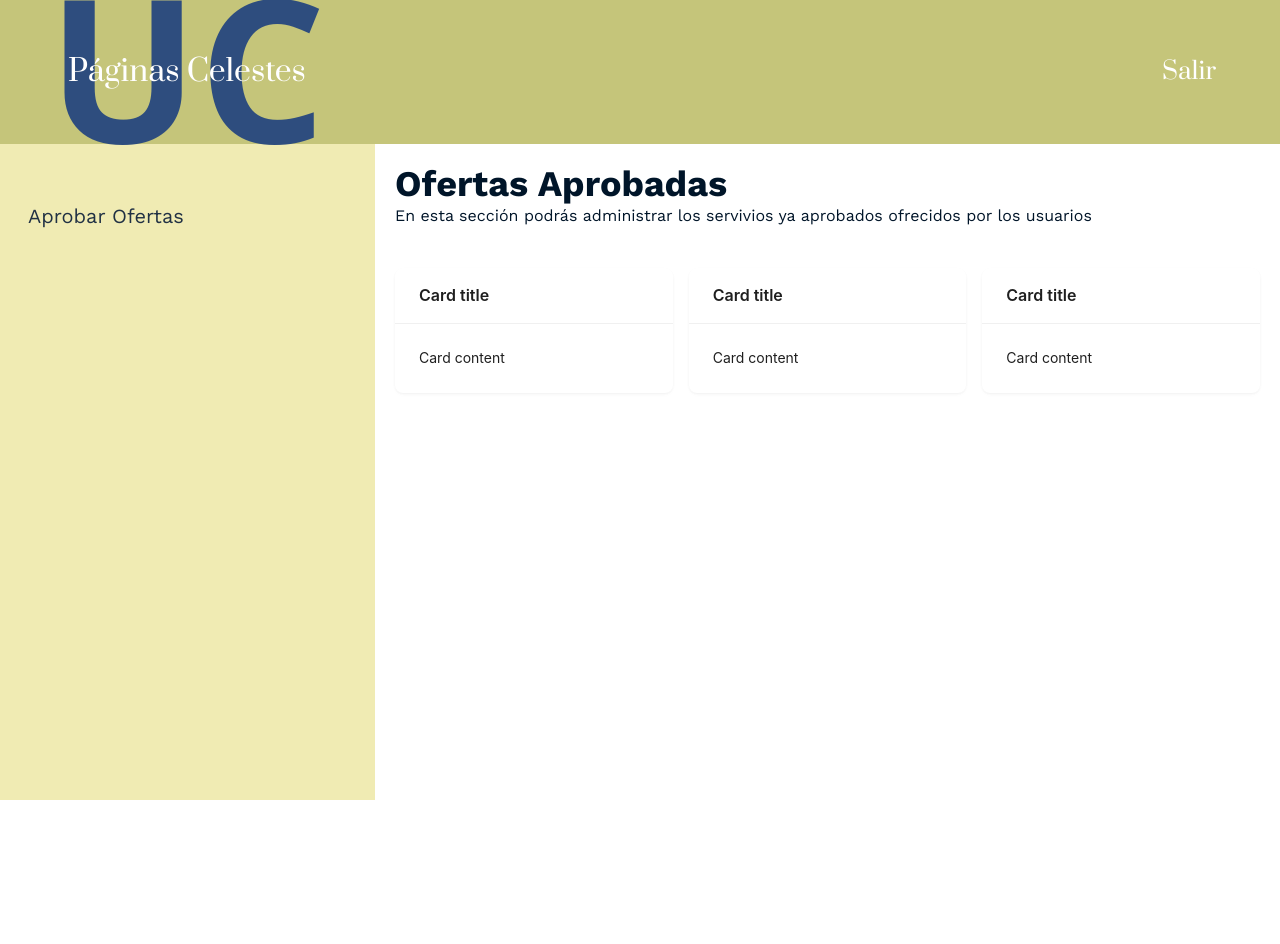
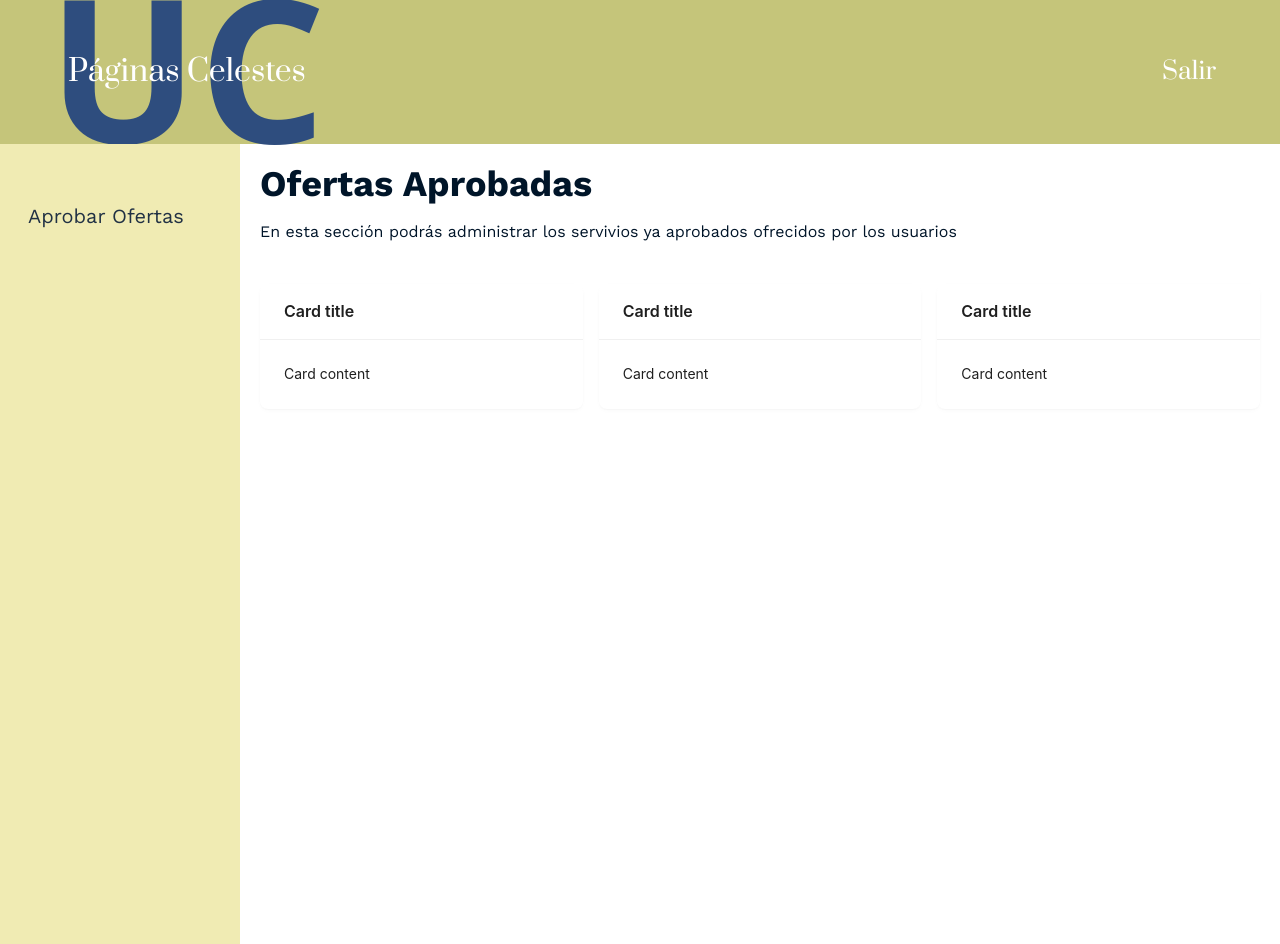
Before and after one commit to dsilvc/frontend-grupo1, a Next.js app: page /admin/OfertasAprobadas in a window 1280 px wide. Before the commit the page ends 800 px from the top, so only its background shows below. Built offline with nearby package versions, Linux system fonts and the light colour scheme; a web font is replaced by a local one.

Commit message:
fix no services bug and design quick fices

```diff
--- a/components/Layout.tsx
+++ b/components/Layout.tsx
@@ -1,7 +1,5 @@
 import Link from "next/link";
 import { FunctionComponent, ReactNode } from "react";
-
-
 
 type LayoutProps = {
   children: React.ReactNode;
@@ -11,7 +9,6 @@ const Layout: FunctionComponent<LayoutProps> = ({ children }) => {
   return (
     <div className="flex flex-col">
       <div className="flex h-[6rem] w-screen items-center justify-between bg-[#283645] pl-[47.5px] pr-16">
-
         <div className="relative flex items-center justify-center overflow-clip">
           <Link href="/main/ExplorarClases">
             <h1 className="mb-3 text-[8rem] font-bold  font-pragati-narrow text-[#266dd869]">UC</h1>
@@ -30,7 +27,7 @@ const Layout: FunctionComponent<LayoutProps> = ({ children }) => {
         </div>
       </div>
       <div className="flex flex-1">
-        <div className="h-[100vh] w-[15em] flex-col items-center bg-[#d2dff4] py-[20px]">
+        <div className="h-[100vh] w-[15em] flex-col items-center bg-[#d2dff4] py-[20px] sticky top-0 overflow-auto">
           <div className="mt-[38px] w-full flex-col space-y-[21px] px-7">
             <Link href="/main/ExplorarClases" className="font-work-sans text-xl text-[#213144]">
               Explorar Clases
@@ -56,7 +53,6 @@ const Layout: FunctionComponent<LayoutProps> = ({ children }) => {
           {children}
         </div>
       </div>
-
     </div>
   );
 };
--- a/components/LayoutAdmin.tsx
+++ b/components/LayoutAdmin.tsx
@@ -26,7 +26,7 @@ const LayoutAdmin: FunctionComponent<LayoutProps> = ({ children }) => {
         </div>
       </div>
       <div className="flex flex-1">
-        <div className="h-[calc(100vh-144px)] w-[375px] flex-col items-center bg-[#F0EBB3] py-[20px]">
+        <div className="h-[100vh] w-[15em] flex-col items-center bg-[#F0EBB3] py-[20px] sticky top-0 overflow-auto">
           <div className="mt-[38px] w-full flex-col space-y-[21px] px-7">
             <Link href="PendientesAprobacion" className="font-work-sans text-xl text-[#213144]">
               Aprobar Ofertas
--- a/pages/admin/OfertasAprobadas.tsx
+++ b/pages/admin/OfertasAprobadas.tsx
@@ -5,7 +5,7 @@ import React from 'react';
 export default function OfertasAprobadas() {
   return (
     <LayoutAdmin>
-      <h1 className="font-work-sans text-4xl text-[#001529] font-bold" >Ofertas Aprobadas</h1>
+      <h1 className="font-work-sans text-4xl text-[#001529] font-bold pb-[1rem]" >Ofertas Aprobadas</h1>
       <div className="mb-10">
         <h3 className="font-work-sans text-[#001529]">En esta sección podrás administrar los servivios ya aprobados ofrecidos por los
           usuarios</h3>
--- a/pages/admin/PendientesAprobacion.tsx
+++ b/pages/admin/PendientesAprobacion.tsx
@@ -77,7 +77,10 @@ export default function PendientesAprobacion() {
       </Row>
 
       <Row gutter={[16, 16]}>
-        {services.map((service: any) => (
+        {
+          services && services.length > 0 ? (
+            services.map((service: any) => {
+              return (
                 <Col xs={24} sm={12} md={8} lg={6} key={service.id}>
                   <Card cover={<img alt="example" src="https://www.the74million.org/wp-content/uploads/2023/02/iStock-470493341-copy.jpg" />}>
                     <Card.Meta title={service.class_id ? service.clase.name : 'Clase'} description={`Usuario: ${service.user.firstName + ' ' + service.user.lastName}`} />
@@ -95,7 +98,12 @@ export default function PendientesAprobacion() {
                     </Row>
                   </Card>
                 </Col>
-        ))}
+              )
+            })
+          ) : (
+            <Typography.Text>No hay servicios disponibles por el momento</Typography.Text>
+          )
+        }
       </Row>
     </LayoutAdmin>
   );
--- a/pages/main/ExplorarClases.tsx
+++ b/pages/main/ExplorarClases.tsx
@@ -143,6 +143,7 @@ export default function Explorar() {
 
       <Row gutter={[16, 16]}>
         {
+          services && services.length > 0 ? (
             services.map((service: any, key) => {
               return (
                 <Col span={6} key={key}>
@@ -160,13 +161,16 @@ export default function Explorar() {
                         </Button>
                       </Col>
                     </Row>
-
                   </Card>
                 </Col>
               )
             })
+          ) : (
+            <Typography.Text>No hay servicios disponibles por el momento</Typography.Text>
+          )
         }
       </Row>
+
       {createMode && (
         <Modal
           centered={true}
--- a/pages/main/Historial.tsx
+++ b/pages/main/Historial.tsx
@@ -61,7 +61,7 @@ export default function Historial() {
   return (
     <Layout>
       <div className="mb-10">
-        <h1 className="font-work-sans text-5xl text-[#001529] font-bold">Historial</h1>
+        <h1 className="font-work-sans text-4xl text-[#001529] font-bold pb-[1rem]">Historial</h1>
       </div>
       <div className="flex-1">
         <h2 className="font-work-sans text-2xl text-[#001529] font-bold">Mis servicios</h2>
--- a/pages/main/MisServicios.tsx
+++ b/pages/main/MisServicios.tsx
@@ -114,7 +114,7 @@ export default function MisServicios() {
   return (
     <Layout>
       <div className="mb-3">
-        <h1 className="font-work-sans text-5xl text-[#001529] font-bold">Mis Servicios</h1>
+        <h1 className="ffont-work-sans text-4xl text-[#001529] font-bold pb-[1rem]">Mis Servicios</h1>
       </div>
       <div className="mb-10">
         <h3 className="font-work-sans text-[#001529]">En esta sección podrás administrar la información acerca de los servivios que ofreciste y fueron contratados por un tercero</h3>
```
Lines whose indentation alone changed are shown as unchanged.
